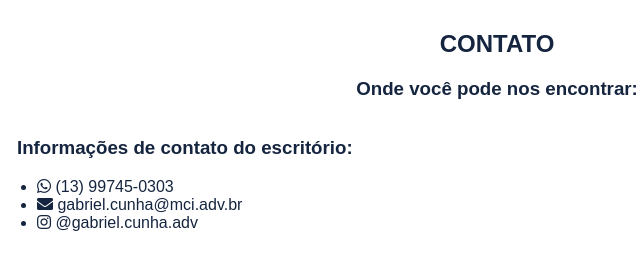
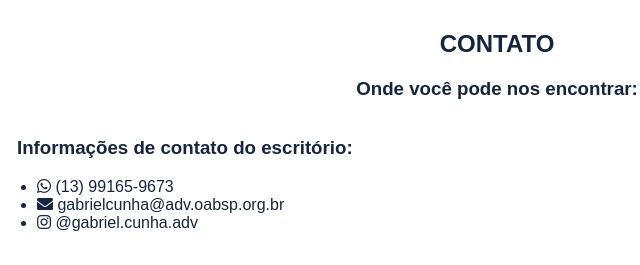
Before and after one commit to walter-agostinho/mci_page, a plain HTML site: page golpedopix/index.html in a window 1280 px wide. Shown: the part 2695-2960 px from the top of the page, 143-783 px from the left. Drawn offline with Linux system fonts and the light colour scheme.

Commit message:
changed cel and email

```diff
--- a/golpedopix/index.html
+++ b/golpedopix/index.html
@@ -119,8 +119,8 @@
                 <div class="align-left">
                     <h3 style="margin-left: 20px;">Informações de contato do escritório:</h3>
                     <ul>
-                        <li><i class="fab fa-whatsapp"></i> (13) 99745-0303</li>
-                        <li><i class="fas fa-envelope"></i> gabriel.cunha@mci.adv.br</li>
+                        <li><i class="fab fa-whatsapp"></i> (13) 99165-9673</li>
+                        <li><i class="fas fa-envelope"></i> gabrielcunha@adv.oabsp.org.br</li>
                         <li><i class="fab fa-instagram"></i> @gabriel.cunha.adv</li>
                     </ul>
                 </div>
```
